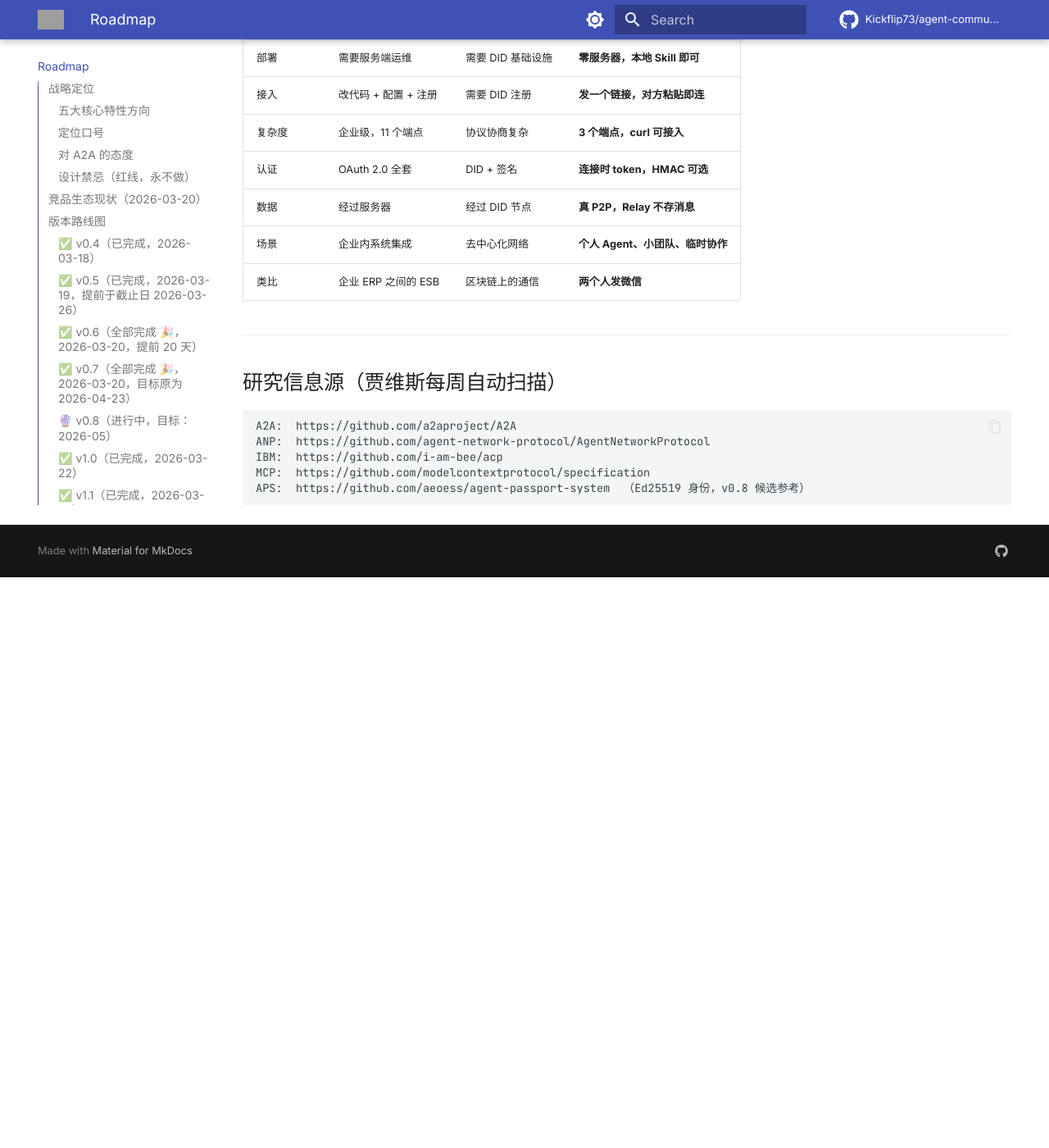
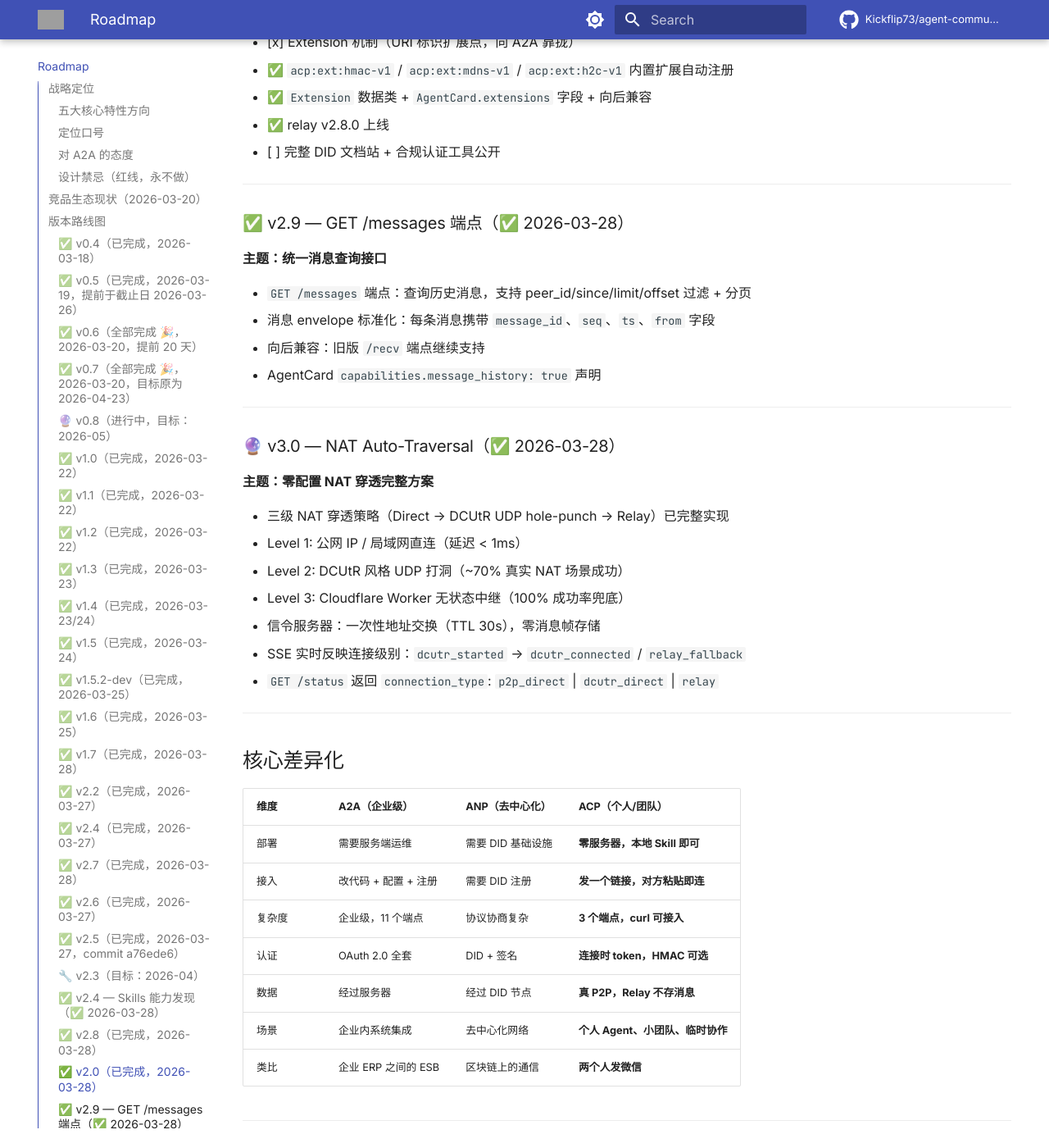
Before and after one commit to Kickflip73/agent-communication-protocol, an MkDocs documentation site: the page built from docs/ROADMAP.md, in a window 1280 px wide and 1400 px high, scrolled down 14979 px. Shown: the whole window at 82% size. Built offline with MkDocs 1.6.1 and Material for MkDocs 9.7.7, drawn with Linux system fonts in a browser that asks for light colours; comment, search, counter and statistics services are not loaded; the version menu is left out; before the commit the page ends 15683 px from its top, so only the background shows below that; some of the changed text lies outside the part shown; grey boxes are pictures that could not be loaded.

Commit message:
docs: v2.10.0 — update ROADMAP milestones, README vs-A2A, whats-new

```diff
--- a/docs/ROADMAP.md
+++ b/docs/ROADMAP.md
@@ -1,7 +1,7 @@
 # ACP 协议研发路线图
 
 > 持续更新。贾维斯每周自动扫描竞品动态，每月产出一个新版本。
-> 最后更新：2026-03-28（v2.8：Extension 机制 — URI 标识扩展点，内置扩展自动注册，SDK Extension 数据类，39 测试用例全绿）
+> 最后更新：2026-03-28（v2.10.0：Skills-lite — GET /skills 结构化能力发现端点，AgentCard skills[] 对象数组，6/6 测试全绿）
 
 ---
 
@@ -453,6 +453,18 @@
 
 ---
 
+### ✅ v2.4 — Skills 能力发现（✅ 2026-03-28）
+**主题：Skills-lite — 结构化能力发现端点**
+
+> Skills-lite v2.10.0, GET /skills + structured AgentCard skills, 2026-03-28
+
+- `GET /skills` 端点：tag/q/limit/offset 过滤 + 分页
+- AgentCard `skills[]` 结构化对象数组
+- `--skills` CLI 向后兼容（CSV 自动转换）
+- 测试：SK1–SK6，6/6 PASS
+
+---
+
 ### ✅ v2.8（已完成，2026-03-28）
 **主题：Extension 机制 — URI 标识扩展点，向 A2A 靠拢**
 
@@ -477,7 +489,7 @@
 
 ---
 
-### 🔮 v2.0（目标：2026-06）
+### ✅ v2.0（已完成，2026-03-28）
 **主题：生产可用 + 生态**
 
 - [x] `acp-client` 作为 Agent 框架标准插件（LangChain / AutoGen 集成）
@@ -490,6 +502,29 @@
   - ✅ `Extension` 数据类 + `AgentCard.extensions` 字段 + 向后兼容
   - ✅ relay v2.8.0 上线
 - [ ] 完整 DID 文档站 + 合规认证工具公开
+
+---
+
+### ✅ v2.9 — GET /messages 端点（✅ 2026-03-28）
+**主题：统一消息查询接口**
+
+- `GET /messages` 端点：查询历史消息，支持 peer_id/since/limit/offset 过滤 + 分页
+- 消息 envelope 标准化：每条消息携带 `message_id`、`seq`、`ts`、`from` 字段
+- 向后兼容：旧版 `/recv` 端点继续支持
+- AgentCard `capabilities.message_history: true` 声明
+
+---
+
+### 🔮 v3.0 — NAT Auto-Traversal（✅ 2026-03-28）
+**主题：零配置 NAT 穿透完整方案**
+
+- 三级 NAT 穿透策略（Direct → DCUtR UDP hole-punch → Relay）已完整实现
+- Level 1: 公网 IP / 局域网直连（延迟 < 1ms）
+- Level 2: DCUtR 风格 UDP 打洞（~70% 真实 NAT 场景成功）
+- Level 3: Cloudflare Worker 无状态中继（100% 成功率兜底）
+- 信令服务器：一次性地址交换（TTL 30s），零消息帧存储
+- SSE 实时反映连接级别：`dcutr_started` → `dcutr_connected` / `relay_fallback`
+- `GET /status` 返回 `connection_type`: `p2p_direct` | `dcutr_direct` | `relay`
 
 ---
 
```
Also changed, not shown: README.md (+2 -0 lines), docs/whats-new.md (+7 -0 lines).
